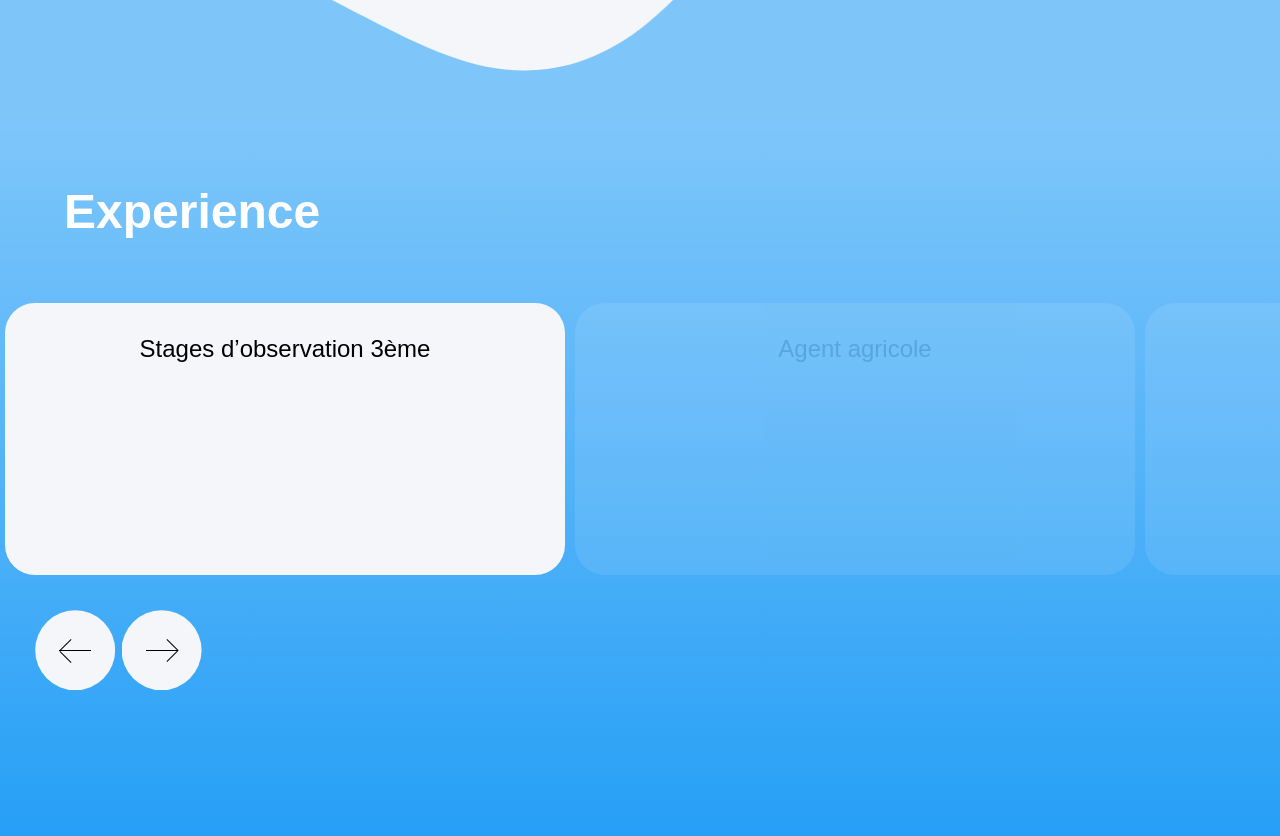
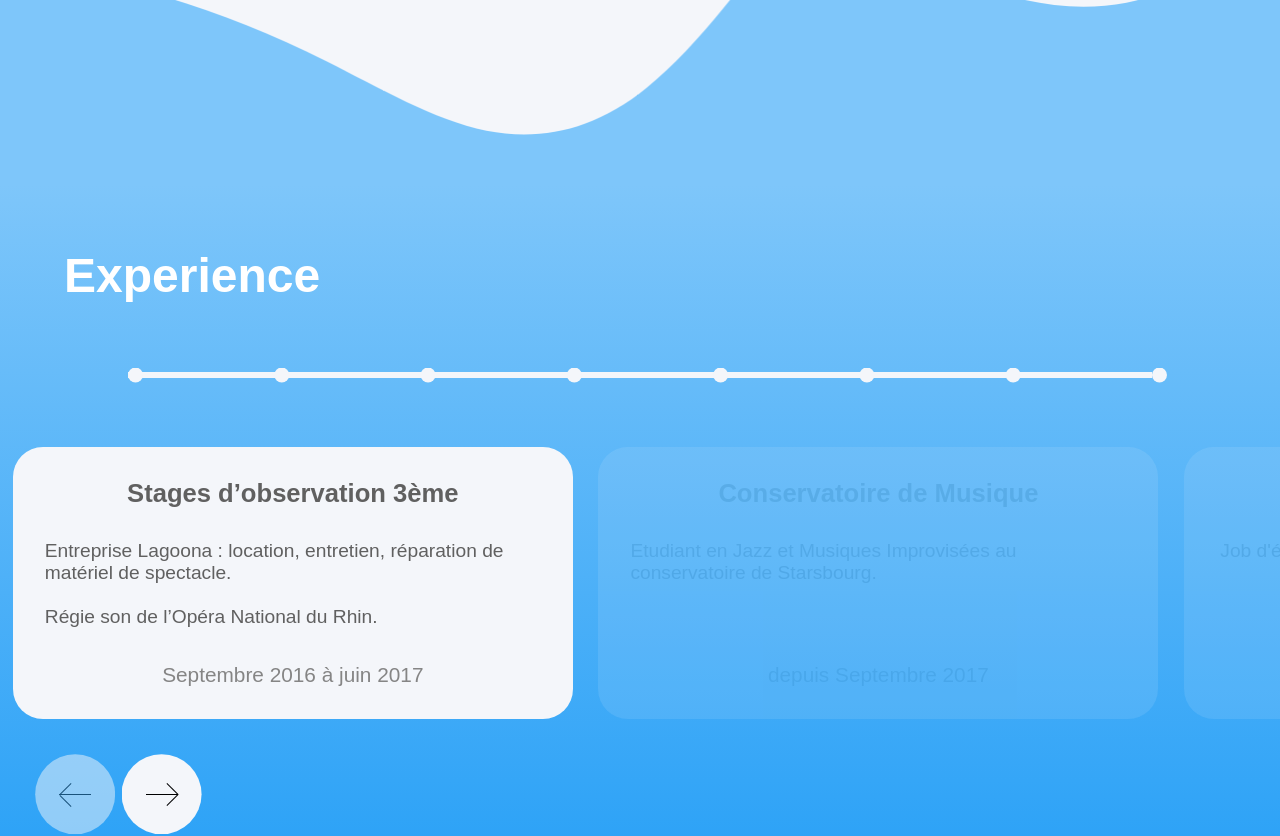
Before and after one commit to LilianBvr/my-resume, a React (Create React App) app: page / in a window 1280 px wide. Shown: the part 680-1516 px from the top of the page. Built offline with nearby package versions, Linux system fonts and the light colour scheme; a web font is replaced by a local one.

Commit message:
Add exp timeline bar

```diff
--- a/src/Experience.js
+++ b/src/Experience.js
@@ -15,31 +15,40 @@ const Experience = () => {
       setActiveItem(activeItem+1);
   }
 
+  const translate = window.innerWidth >= 570 ? 36.5 * activeItem+'rem' : 100*activeItem+'vw';
+
   return(
     <div className='xp'>
       <h1 className='xp__title'>Experience</h1>
+      <div className='xp__timeline'>
+        {ITEMS.map((item, index) => (
+          <div className='xp__timeline-item' style={{width: 80/ITEMS.length+'vw'}}></div>
+        ))}
+      </div>
       <div className='xp__content' style={{
-        transform: `translateX(-${35.625*activeItem}rem)`
+        transform: `translateX(-${translate})`
       }}>
         {
           ITEMS.map((item, index) =>(
             <div
               className={`xp__item ${index===activeItem ? 'active' : ''}`}
               key={index}>
-                {item.title}
+                <div className='xp__item__title'>{item.title}</div>
+                <div className='xp__item__description'>{item.desc}</div>
+                <div className='xp__item__time'>{item.time}</div>
             </div>
           ))
         }
       </div>
       <div className='xp__btn-wrapper'>
-          <div className='xp__btn xp__btn-left' onClick={prevItem}>
+          <div className={`xp__btn xp__btn-left ${activeItem===0 ? 'disabled' : ''}`} onClick={prevItem}>
             <div className='xp__btn__arrow xp__btn__arrow-left'>
               <div className='a'></div>
               <div className='b'></div>
               <div className='c'></div>
             </div>
           </div>
-          <div className='xp__btn xp__btn-right' onClick={nextItem}>
+          <div className={`xp__btn xp__btn-right ${activeItem===ITEMS.length-1 ? 'disabled' : ''}`} onClick={nextItem}>
             <div className='xp__btn__arrow xp__btn__arrow-right'>
               <div className='a'></div>
               <div className='b'></div>
@@ -54,33 +63,38 @@ const Experience = () => {
 const ITEMS = [
   {
     title: 'Stages d’observation 3ème',
-    desc: '',
-    time: ''
+    desc: 'Entreprise Lagoona : location, entretien, réparation de matériel de spectacle. \n\nRégie son de l’Opéra National du Rhin.',
+    time: 'Septembre 2016 à juin 2017'
+  },
+  {
+    title: 'Conservatoire de Musique',
+    desc: 'Etudiant en Jazz et Musiques Improvisées au conservatoire de Starsbourg.',
+    time: 'depuis Septembre 2017'
   },
   {
     title: 'Agent agricole',
-    desc: '',
-    time: ''
+    desc: 'Job d\'été : Poste d\'agent de castration du maïs semence.',
+    time: 'Etés 2016 à 2018'
   },
   {
     title: 'Projet Terminale S',
-    desc: '',
-    time: ''
+    desc: 'Réalisation de démarches industrielles en équipe destinées à la conception d’un vélo connecté pour personnes à mobilité réduite.',
+    time: 'Septembre 2018 à juin 2019'
   },
   {
     title: 'Equipier FastFood',
-    desc: '',
-    time: ''
+    desc: 'Job d\'été : Poste d’équipier McDonald’s',
+    time: 'Eté 2019'
   },
   {
     title: 'Commis de cuisine',
-    desc: '',
-    time: ''
+    desc: 'Job d\'été : Poste de commis de cuisine à la boulangerie Busser de Vendenheim.',
+    time: 'Eté 2020'
   },
   {
     title: 'DUT Informatique',
-    desc: '',
-    time: ''
+    desc: 'DUT production informatique, IUT Robert Schuman à Illkirch-Graffenstaden.',
+    time: 'Septembre 2019 à Juin 2021'
   },
 ]
 
--- a/src/css/Experience.css
+++ b/src/css/Experience.css
@@ -8,17 +8,47 @@
 .xp__title{
   color: #fff;
   margin: 0;
-  padding: 4rem 4rem 0 4rem;
+  padding: 4rem 4rem 2rem 4rem;
   font-family: var(--main-font);
   font-size: 3rem;
+  text-align: center;
+}
+
+.xp__timeline{
+  height: 5rem;
   position: relative;
+  display: flex;
+  margin-left: 10vw;
+  align-items: center;
+}
+
+.xp__timeline-item{
+  background-color: var(--bg);
+  height: 6px;
+  position: relative;
+}
+
+.xp__timeline-item:before, .xp__timeline-item:last-child:after{
+  position: absolute;
+  height: 15px;
+  width: 15px;
+  top: -4.5px;
+  left: 0px;
+  clip-path: circle();
+  content:'';
+  background: var(--bg);
+}
+
+.xp__timeline-item:last-child:after{
+  right: -15px;
+  left: auto;
 }
 
 .xp__content{
   display:flex;
   flex-flow: row nowrap;
   height: 100%;
-  padding: 4rem 0 2rem 0;
+  padding: 2rem 0 2rem 0;
   transition: 0.5s;
 }
 
@@ -36,25 +66,54 @@
   position: relative;
 }
 
-.xp__btn:hover{
-  cursor: pointer;
-}
-
 .xp__item{
-  height: 15rem;
-  width: 95vw;
-  max-width: 35rem;
+  min-height: 15rem;
+  width: 98vw;
+  min-width: 400px;
   background: var(--bg);
-  color:#000;
   border-radius: 30px;
   flex-grow: 0;
   flex-shrink: 0;
   font-family: var(--main-font);
-  font-size: 1.5rem;
+  padding-top: 2rem;
+  margin: 0 1vw 0 1vw;
+  opacity: .1;
+  transition: opacity .4s .2s;
+
+  display: flex;
+  flex-flow: column nowrap;
+  align-items: center;
+  color:rgb(96, 96, 96);
+}
+
+.xp__item__title{
+  font-size: 1.6rem;
   text-align: center;
-  padding-top: 2rem;
-  margin: 0 5px 0 5px;
-  opacity: .1;
+  font-weight: 600;
+}
+
+.xp__item__description{
+  flex-grow: 1;
+  margin: 2rem;
+  font-size: 1.2rem;
+  text-align: justify-all;
+  white-space: pre-line;
+  display: flex;
+}
+
+.xp__item__time{
+  color: rgb(133, 133, 133);
+  margin-bottom: 2rem;
+  font-size: 1.3rem;
+}
+
+@media(min-width: 570px){
+  .xp__title{
+    text-align: start;
+  }
+  .xp__item{
+    width: 35rem;
+  }
 }
 
 .xp__item.active{
@@ -130,3 +189,21 @@
   top:47%;
   transform: rotateZ(45deg);
 }
+
+
+
+.xp__btn.disabled{
+  opacity: .5;
+}
+
+.xp__btn.disabled:hover{
+  cursor: default;
+}
+
+.xp__btn.disabled{
+  pointer-events: none;
+}
+
+.xp__btn:hover{
+  cursor: pointer;
+}
--- a/src/css/LandingPage.css
+++ b/src/css/LandingPage.css
@@ -1,7 +1,8 @@
 .lp{
-  min-height: 100vh;
+  min-height: 92vh;
   position: relative;
   overflow-x: hidden;
+  padding-top: 8vh;
 }
 
 @media(min-width:475px){
```
